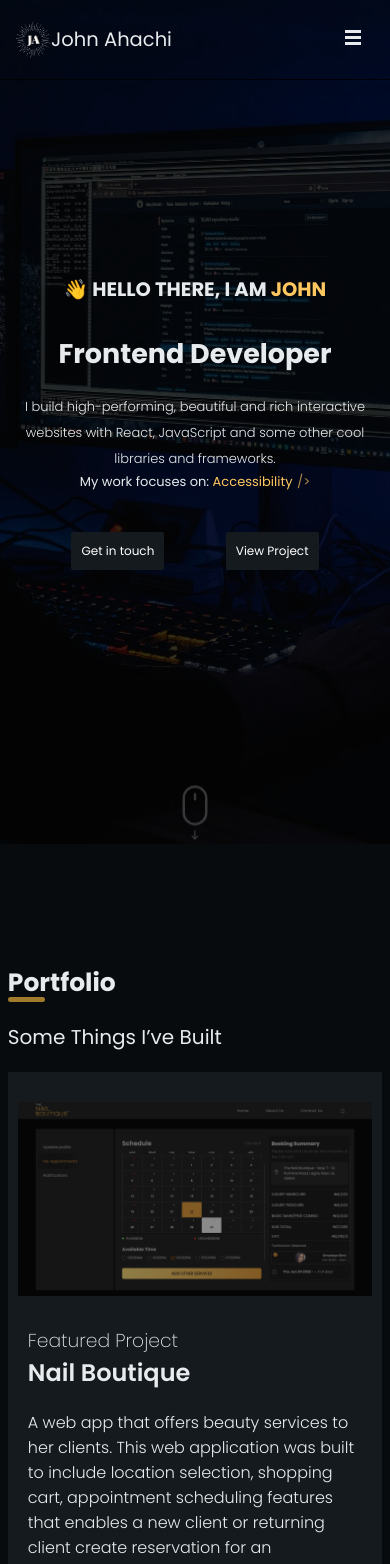
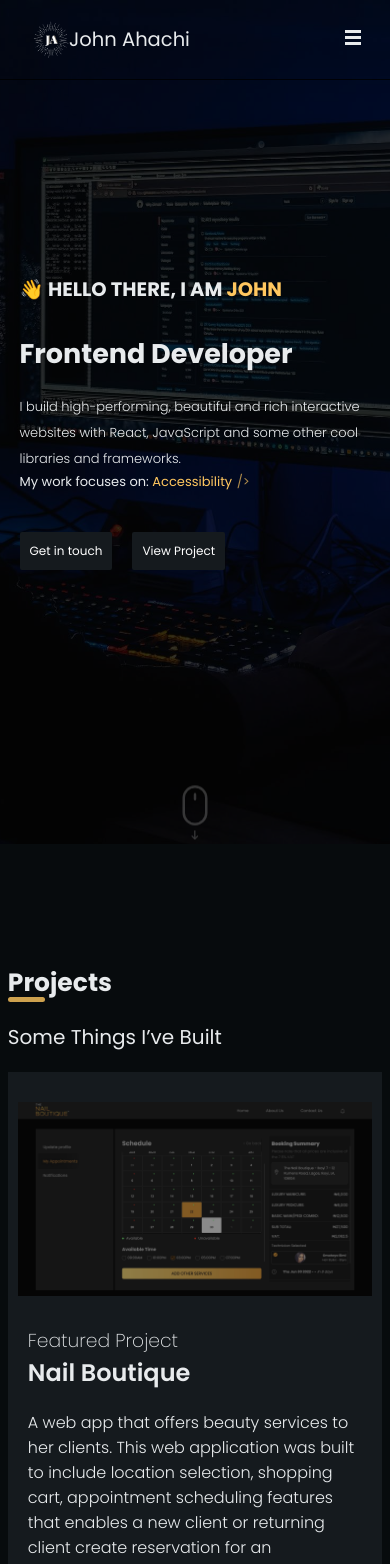
Before and after one commit to johnpersie/my_portfolio, a React (Create React App) app: page / in a window 390 px wide. Shown: the top 1564 px of the page. Built offline with nearby package versions, Linux system fonts and the light colour scheme.

Commit message:
Fix: fix bug on mobile  responsive

```diff
--- a/src/component/Hero/HeroStyles.js
+++ b/src/component/Hero/HeroStyles.js
@@ -22,7 +22,7 @@ export const HeroSection = styled(Section)`
 
 export const Container = styled.div`
   max-width: 120rem;
-  width: 100%;
+  width: 90%;
   height: 100%;
   margin: 0 auto;
   padding: 2rem;
@@ -32,17 +32,13 @@ export const Container = styled.div`
 
   @media screen and (max-width: ${({ theme }) => theme.screens.lg}) {
     margin: 0 auto;
-    text-align: center;
-    padding: 1rem;
+    text-align: start;
+    padding: 0;
   }
 `;
 
 export const HeroContent = styled.div`
   color: ${white1};
-  @media screen and (max-width: ${({ theme }) => theme.screens.lg}) {
-    margin: auto;
-    vertical-align: middle;
-  }
 `;
 export const HeroSubHeading = styled(Heading)`
   font-size: clamp(1.3rem, 5vw, 2rem);
@@ -81,23 +77,17 @@ export const TypewriterText = styled.span`
       display: block;
     }
   }
-  @media screen and (max-width: ${({ theme }) => theme.screens.lg}) {
-    justify-content: center;
-  }
 `;
 export const Row = styled.div`
   margin: 0 auto;
   margin-top: 4rem;
 
   @media screen and (max-width: ${({ theme }) => theme.screens.lg}) {
-    width: 100%;
-    display: flex;
-    justify-content: space-evenly;
-  }
-  @media screen and (max-width: ${({ theme }) => theme.screens.md}) {
-    width: 100%;
-    display: flex;
-    justify-content: space-evenly;
+    a {
+      :first-child {
+        margin-right: 2rem;
+      }
+    }
   }
 `;
 
--- a/src/component/Navbar/NavbarStyles.js
+++ b/src/component/Navbar/NavbarStyles.js
@@ -29,7 +29,7 @@ export const Nav = styled.nav`
 `;
 export const NavContainer = styled.div`
   max-width: 120rem;
-  width: 100%;
+  width: 90%;
   margin: 0 auto;
   align-items: center;
   display: flex;
@@ -154,7 +154,7 @@ export const NavMenu = styled.ul`
   }
 `;
 export const NavItem = styled.li`
-  padding: 1rem 2rem;
+  padding: 1rem 1.5rem;
 
   @media screen and (max-width: ${({ theme }) => theme.screens.lg}) {
     padding: 2rem 2rem;
--- a/src/component/Navbar/index.js
+++ b/src/component/Navbar/index.js
@@ -31,7 +31,7 @@ const Navbar = () => {
         <NavToggle isOpen={isOpen} onClick={() => setIsOpen(!isOpen)}>
           <span>&nbsp;</span>
         </NavToggle>
-        <NavLogo to="home">
+        <NavLogo href="#home">
           <Img src={logo} alt="JohnAhachi" />
           John&nbsp;<span>Ahachi</span>
         </NavLogo>
--- a/src/component/Project/ProjectStyles.jsx
+++ b/src/component/Project/ProjectStyles.jsx
@@ -25,7 +25,7 @@ export const Heading = styled(MainHeading)`
     content: "";
     height: 0.5rem;
     width: 10%;
-    background-color: rgb(199, 152, 52);
+    background-color: ${orange};
     opacity: 0.8;
     position: absolute;
     bottom: 0px;
@@ -177,7 +177,7 @@ export const TextWrapper = styled.div`
     padding: 0.5rem 1.2rem;
     border-radius: 0.7rem;
     background: ${gray};
-    margin-bottom: 0.7rem;
+    margin-bottom: 1rem;
     font-weight: 300;
   }
 `;
--- a/src/component/Project/index.js
+++ b/src/component/Project/index.js
@@ -28,7 +28,7 @@ const Project = () => {
     <Section id="project">
       <Container>
         <ProjectWrapper>
-          <Heading>Portfolio</Heading>
+          <Heading>Projects</Heading>
           <SubHeading>Some Things I’ve Built</SubHeading>
           {data.map((items) => (
             <Row key={items.id} fd={items.id % 2 === 0 && "row-reverse"}>
```
